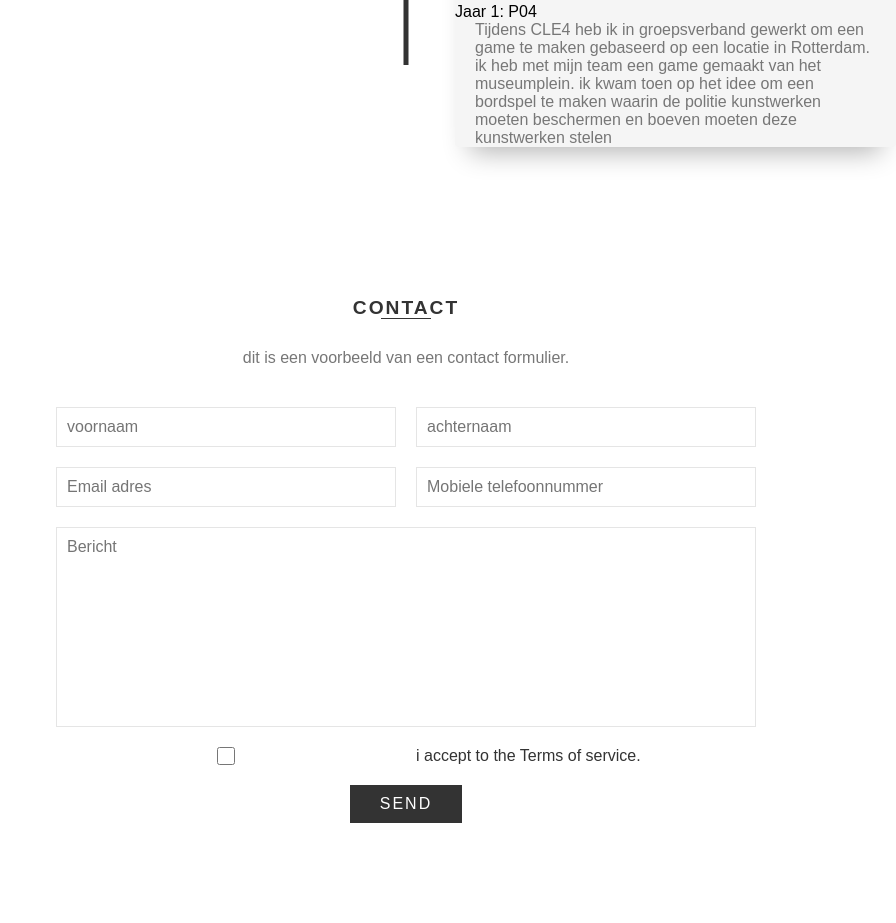
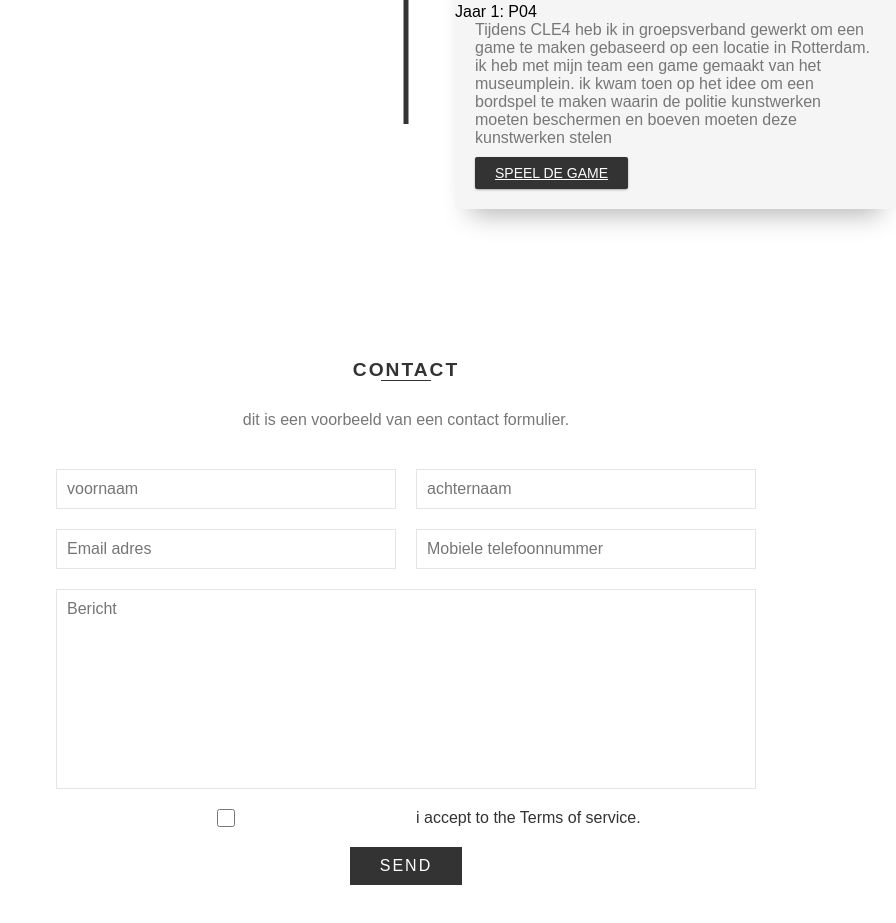
Before and after one commit to fredsjr/portfolio, a plain HTML site: page index.html in a window 1280 px wide. Shown: the part 4800-5723 px from the top of the page, without its empty margins (384-1280 px from the left). Drawn offline with Linux system fonts and the light colour scheme.

Commit message:
Update index.html
added button to CLE4 that takes you to my game

```diff
--- a/index.html
+++ b/index.html
@@ -235,7 +235,7 @@
                                             ik heb met mijn team een game gemaakt van het museumplein. ik kwam toen op het idee om een bordspel te maken
                                             waarin de politie kunstwerken moeten beschermen en boeven moeten deze kunstwerken stelen
                                         </p>
-                                        <!-- <a class="bnt-more" href="#" target="_blank">Speel de game</a> -->
+                                        <a class="bnt-more" href="https://fredsjr.github.io/museum-roof/" target="_blank">Speel de game</a>
                                     </div>
                                 </div>
                             </div>
```
